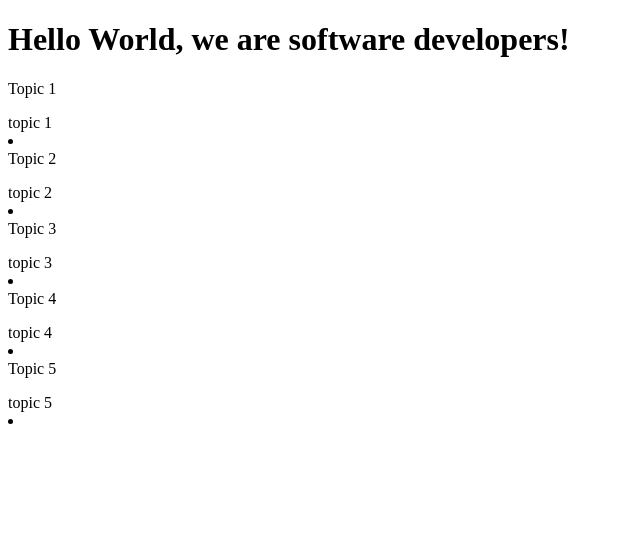
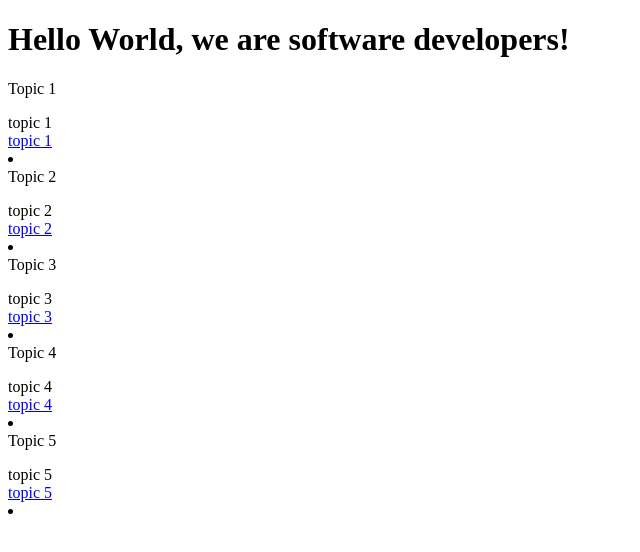
Before and after one commit to kamzzy/samuelAndPrecious, a plain HTML site: page index.html in a window 1280 px wide. Shown: the whole page, without its empty margins (0-640 px from the left). Drawn offline with Linux system fonts and the light colour scheme.

Commit message:
Index file changed

```diff
--- a/index.html
+++ b/index.html
@@ -34,7 +34,9 @@ s
       <code></code>
       <nav id="navbar">
         <header>topic 1</header>
-        <a class="nav-link"></a>
+        <a class="nav-link" href="#topic_1">
+          topic 1
+        </a>
         <li></li>
       </nav>
     </section>
@@ -47,7 +49,9 @@ s
       <code></code>
       <nav id="navbar">
         <header>topic 2</header>
-        <a class="nav-link"></a>
+        <a class="nav-link" href="#topic_2">
+          topic 2
+        </a>
         <li></li>
       </nav>
     </section>
@@ -60,7 +64,9 @@ s
       <code></code>
       <nav id="navbar">
         <header>topic 3</header>
-        <a class="nav-link"></a>
+        <a class="nav-link" href="#topic_3">
+          topic 3
+        </a>
         <li></li>
       </nav>
     </section>
@@ -73,7 +79,9 @@ s
       <code></code>
       <nav id="navbar">
         <header>topic 4</header>
-        <a class="nav-link"></a>
+        <a class="nav-link" href="#topic_4">
+          topic 4
+        </a>
         <li></li>
       </nav>
     </section>
@@ -86,7 +94,9 @@ s
       <code></code>
       <nav id="navbar">
         <header>topic 5</header>
-        <a class="nav-link"></a>
+        <a class="nav-link" href="#topic_5">
+          topic 5
+        </a>
         <li></li>
       </nav>
     </section>
```
